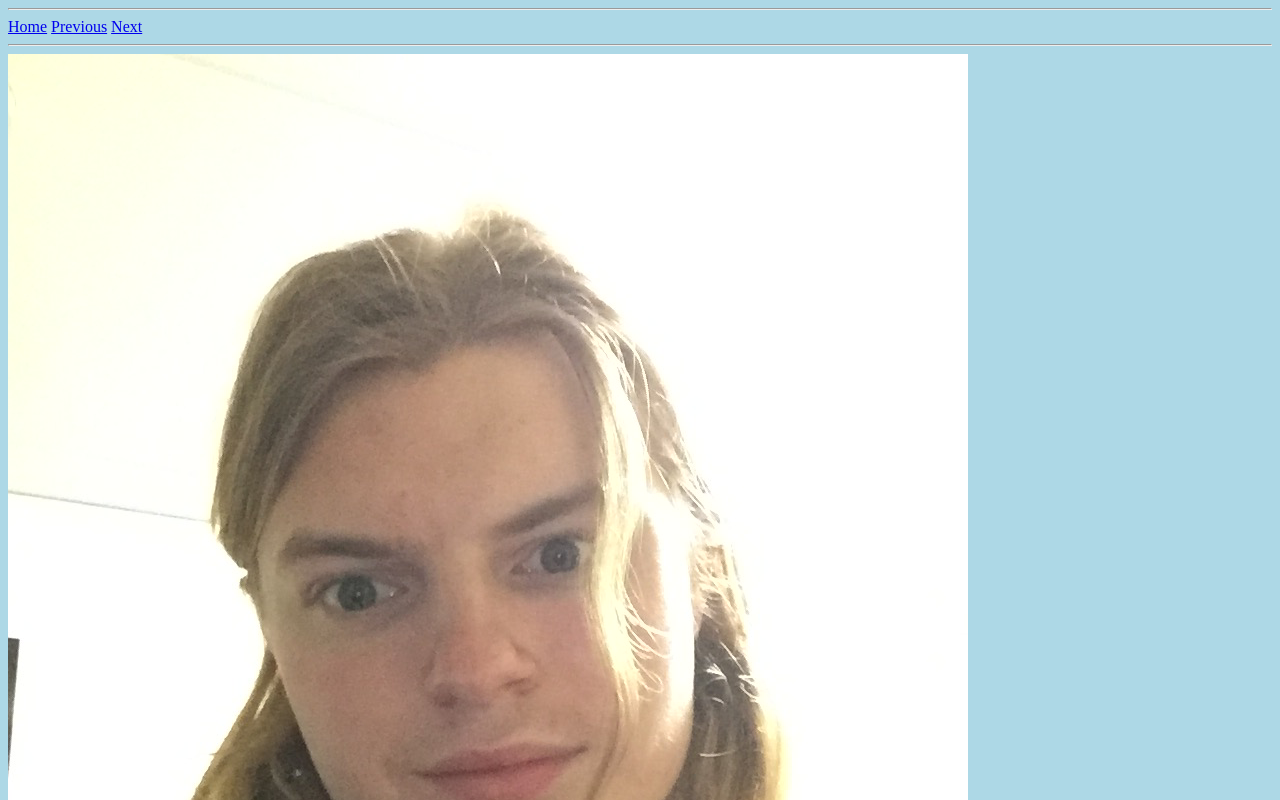
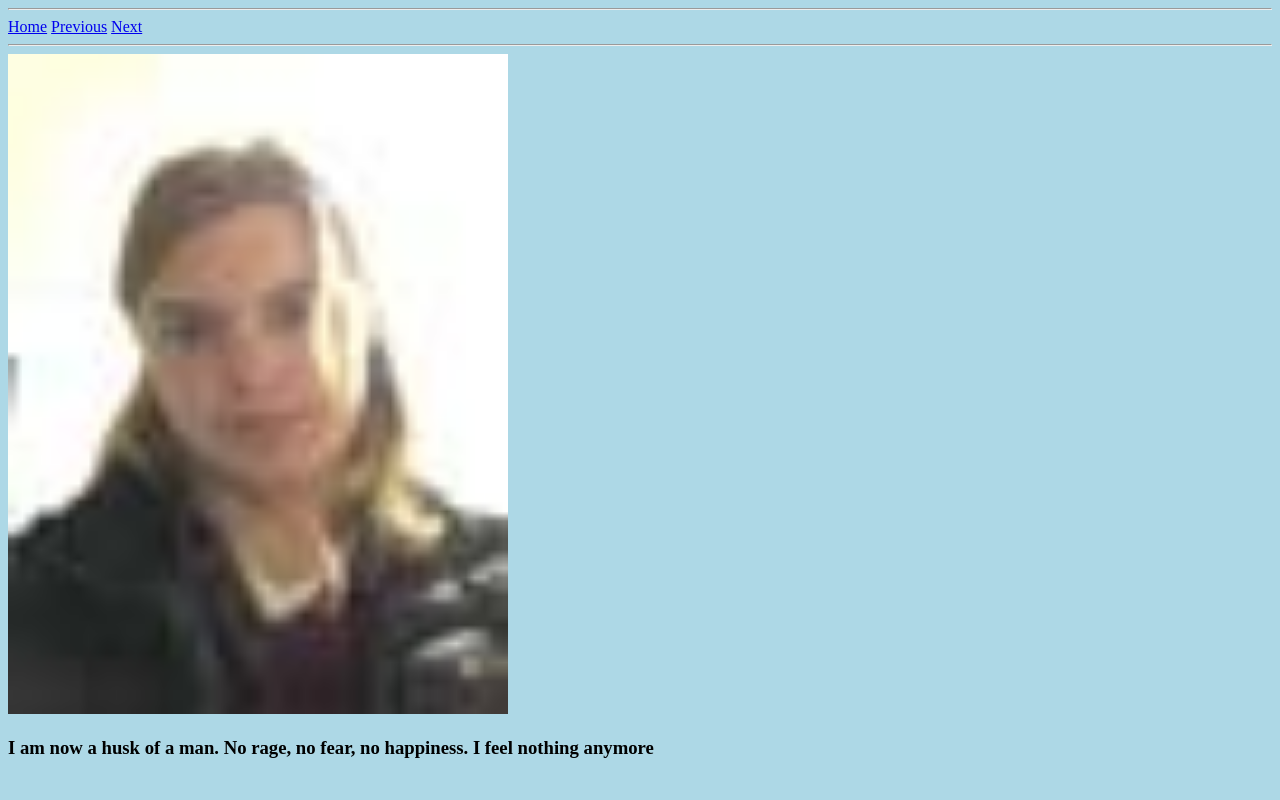
Before and after one commit to KC-Burger/dgma4103-spring2021, a plain HTML site: page Project 1/Husk.html in a window 1280 px wide. Shown: the top 800 px of the page. Drawn offline with Linux system fonts and the light colour scheme.

Commit message:
Add files via upload

```diff
--- a/Project 1/Husk.html
+++ b/Project 1/Husk.html
@@ -10,7 +10,7 @@
     <a href="Broken.html">Previous</a>
     <a href="Prepare.html">Next</a>
     <hr>
-    <img src="Thumbnails/husk.png" alt="husk">
+    <img src="Thumbnails/10.jpg" alt="husk" style="width:500px">
     <h3>I am now a husk of a man. No rage, no fear, no happiness. I feel nothing anymore</h3>
   </body>
 </html>
```
Also changed, not shown: Project 1/Prepare.html (+1 -1 lines).
